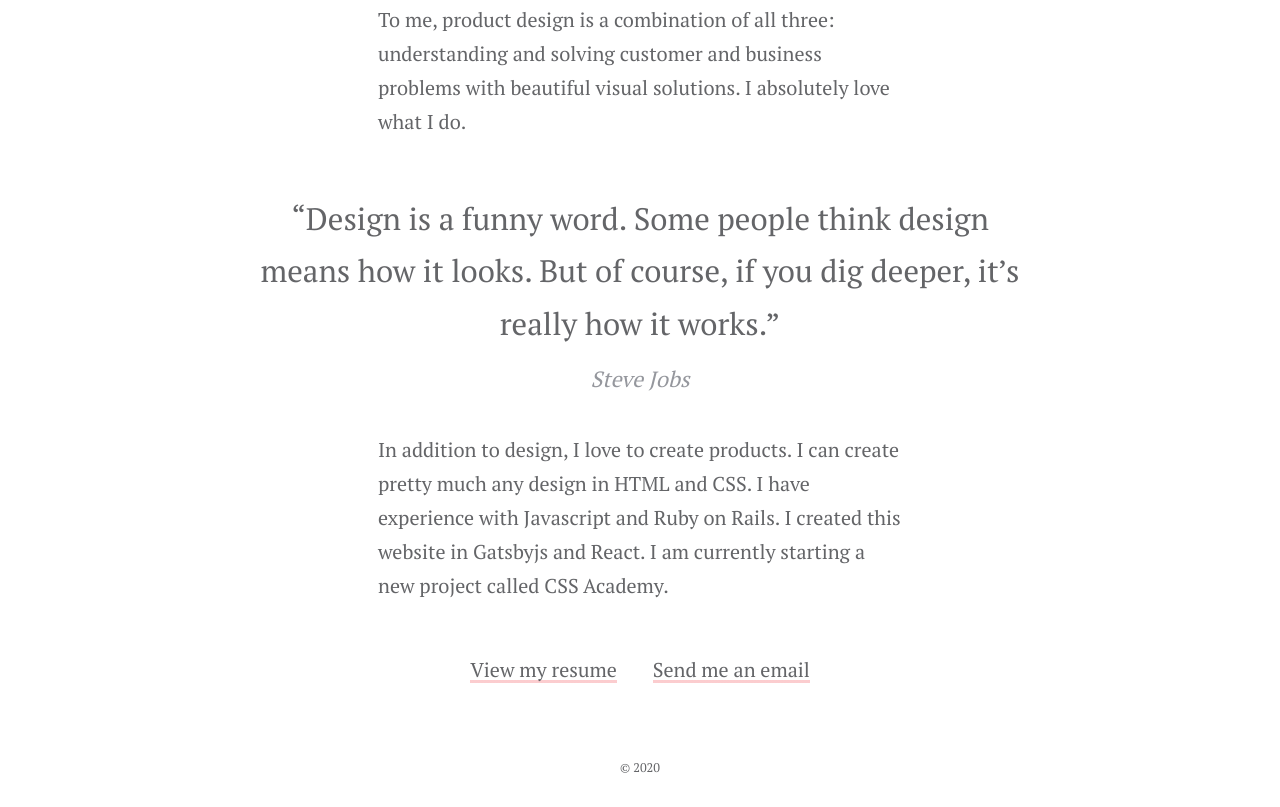
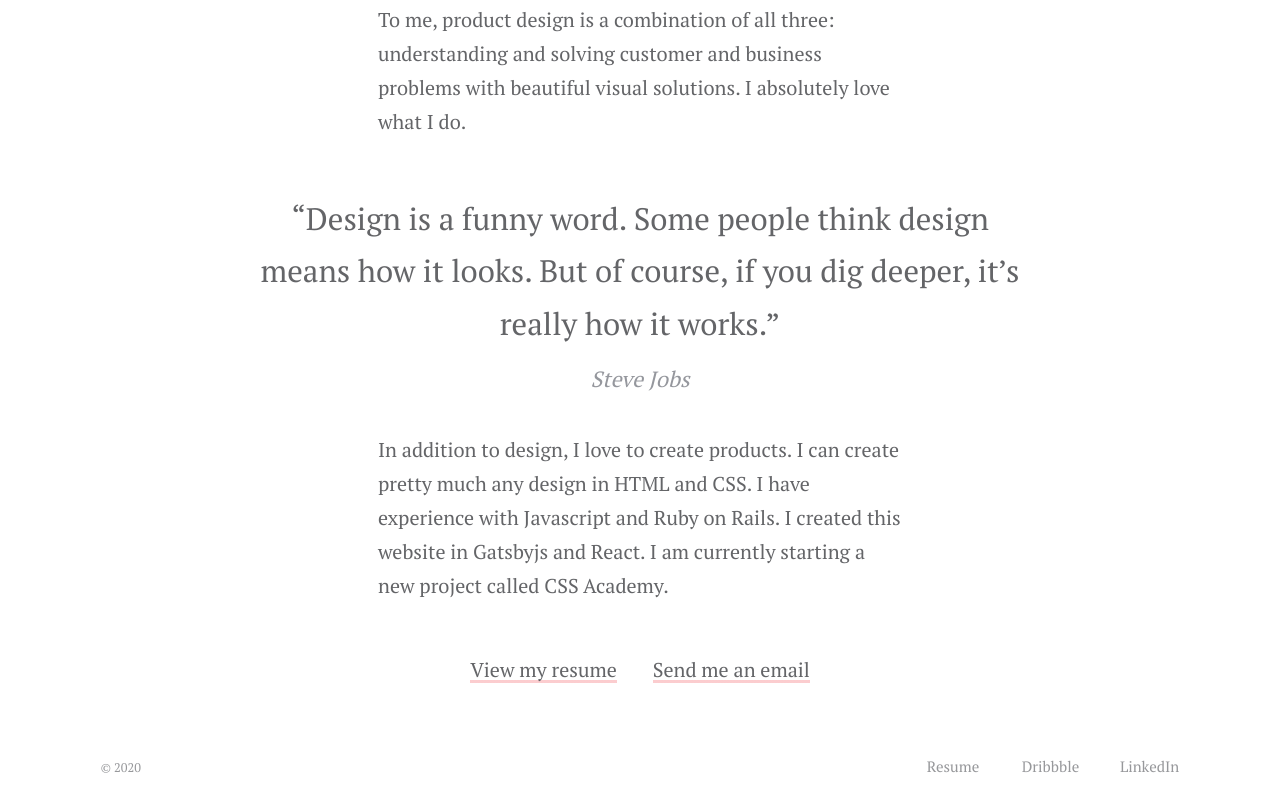
Before and after one commit to flores8/lauralee2020, a Gatsby site: page /about in a window 1280 px wide. Shown: the part 1370-2177 px from the top of the page. Built offline with nearby package versions, Linux system fonts and the light colour scheme; Gatsby itself is replaced by a stand-in of ours.

Commit message:
link to dribble and linkedin in the footer

```diff
--- /dev/null
+++ b/src/components/footer.css
@@ -0,0 +1,14 @@
+footer {
+  grid-template-columns: 3fr 1fr;
+  font-size: 0.7rem;
+  color: hsla(228, 2%, 60%, 1);
+  margin-top: 4rem;
+}
+footer .copyright {
+  text-align: left;
+}
+footer .online-presence {
+  display: grid;
+  grid-template-columns: repeat(3, 100px);
+  text-align: right;
+}
--- /dev/null
+++ b/src/components/footer.js
@@ -0,0 +1,24 @@
+import React from "react"
+import "./links.css"
+import "./footer.css"
+
+const Footer = () => (
+  <footer>
+    <div class="copyright">© {new Date().getFullYear()}</div>
+    <div class="online-presence">
+      <div class="link-wrapper">
+        <a href="https://lauraleeflores.s3.amazonaws.com/flores-resume.pdf">
+          Resume
+        </a>
+      </div>
+      <div class="link-wrapper">
+        <a href="https://dribbble.com/lauralee_flores">Dribbble</a>
+      </div>
+      <div class="link-wrapper">
+        <a href="https://www.linkedin.com/in/lauraleeflores/">LinkedIn</a>
+      </div>
+    </div>
+  </footer>
+)
+
+export default Footer
--- a/src/components/layout.css
+++ b/src/components/layout.css
@@ -610,12 +610,6 @@ pre tt:after {
   padding: 0px 0.6rem 1.45rem;
   padding-top: 0px;
 }
-footer {
-  text-align: center;
-  font-size: 0.7rem;
-  color: hsla(228, 2%, 40%, 1);
-  margin-top: 4rem;
-}
 
 /* Home Page Styles */
 @media (min-width: 845px) {
--- a/src/components/layout.js
+++ b/src/components/layout.js
@@ -2,6 +2,7 @@ import React from "react"
 import PropTypes from "prop-types"
 import { useStaticQuery, graphql } from "gatsby"
 import TopNav from "./top-nav"
+import Footer from "./footer"
 import "./layout.css"
 
 const Layout = ({ children }) => {
@@ -18,9 +19,9 @@ const Layout = ({ children }) => {
   return (
     <>
       <TopNav siteTitle={data.site.siteMetadata.title} />
-      <div class="layout-wrapper" >
+      <div class="layout-wrapper">
         <main>{children}</main>
-        <footer>© {new Date().getFullYear()}</footer>
+        <Footer />
       </div>
     </>
   )
--- a/src/components/top-nav.css
+++ b/src/components/links.css
@@ -1,23 +1,35 @@
-nav .link-wrapper a {
+.link-wrapper a {
   text-decoration: none;
   color: hsla(228, 2%, 40%, 1);
   font-size: 15px;
   text-align: right;
-  padding-bottom: 2px;
   transition: 0.3s;
   border-bottom: 3px solid transparent;
   display: inline-block;
 }
-nav .link-wrapper a::after {
+nav .link-wrapper a {
+  padding-bottom: 2px;
+}
+footer .link-wrapper a {
+  padding-bottom: 0;
+  line-height: 1.2;
+  color: hsla(228, 2%, 60%, 1);
+}
+footer .link-wrapper a:hover {
+  color: hsla(228, 2%, 40%, 1);
+}
+.link-wrapper a::after {
   content: "";
   display: block;
   width: 0%;
   height: 3px;
   background: hsla(357, 85%, 64%, 1);
   transition: width 0.3s;
+}
+nav .link-wrapper a::after {
   position: relative;
   top: 5px;
 }
-nav .link-wrapper a:hover::after {
+.link-wrapper a:hover::after {
   width: 100%;
 }
--- a/src/components/top-nav.js
+++ b/src/components/top-nav.js
@@ -1,7 +1,7 @@
 import { Link } from "gatsby"
 import PropTypes from "prop-types"
 import React from "react"
-import "./top-nav.css"
+import "./links.css"
 
 const navLayout = {
   maxWidth: "1100px",
@@ -10,8 +10,7 @@ const navLayout = {
   margin: "auto",
   display: "grid",
   alignItems: "center",
-  gridTemplateColumns:
-    "3fr minmax(50px, 100px) minmax(50px, 100px) minmax(50px, 100px)",
+  gridTemplateColumns: "3fr repeat(3, minmax(50px, 100px))",
 }
 const linkWrapper = {
   textAlign: "right",
@@ -44,10 +43,7 @@ const TopNav = ({ siteTitle }) => (
         </Link>
       </div>
       <div class="link-wrapper" style={linkWrapper}>
-        <a
-          href="https://lauraleeflores.s3.amazonaws.com/flores-resume.pdf"
-          target="_blank"
-        >
+        <a href="https://lauraleeflores.s3.amazonaws.com/flores-resume.pdf">
           Resume
         </a>
       </div>
--- a/src/pages/about.js
+++ b/src/pages/about.js
@@ -1,5 +1,4 @@
 import React from "react"
-import { Link } from "gatsby"
 import Image from "../components/image"
 import Layout from "../components/layout"
 import SEO from "../components/seo"
@@ -68,10 +67,7 @@ const About = () => (
         </p>
       </div>
       <div class="about-cta">
-        <a
-          href="https://lauraleeflores.s3.amazonaws.com/flores-resume.pdf"
-          target="_blank"
-        >
+        <a href="https://lauraleeflores.s3.amazonaws.com/flores-resume.pdf">
           View my resume
         </a>
         <a
```
